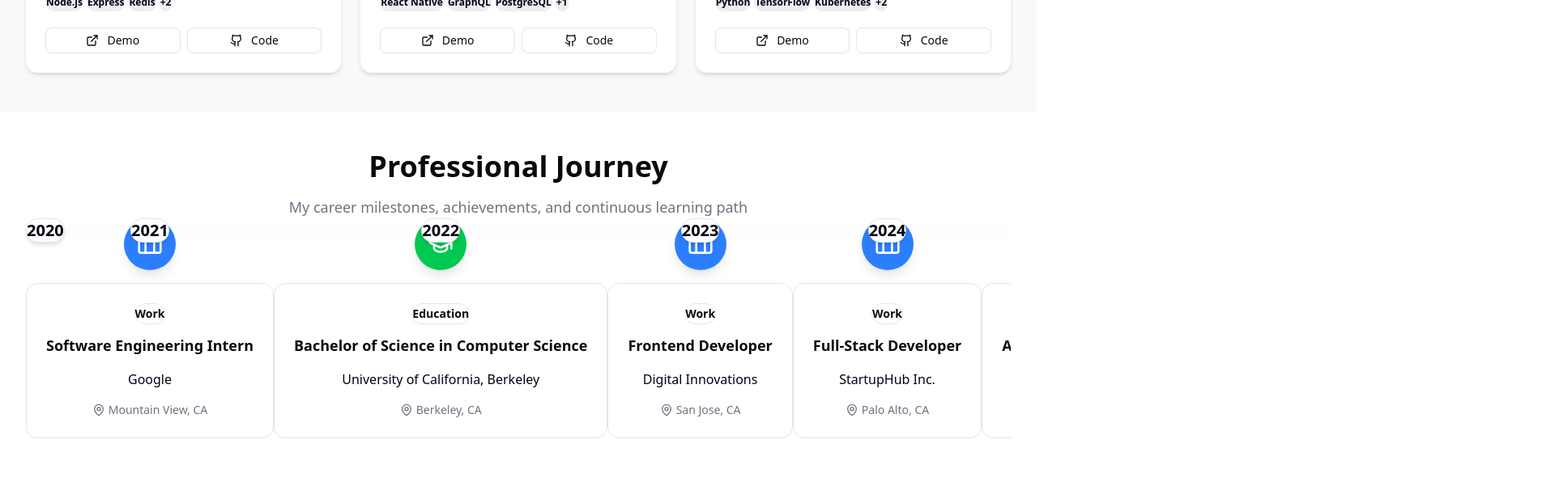
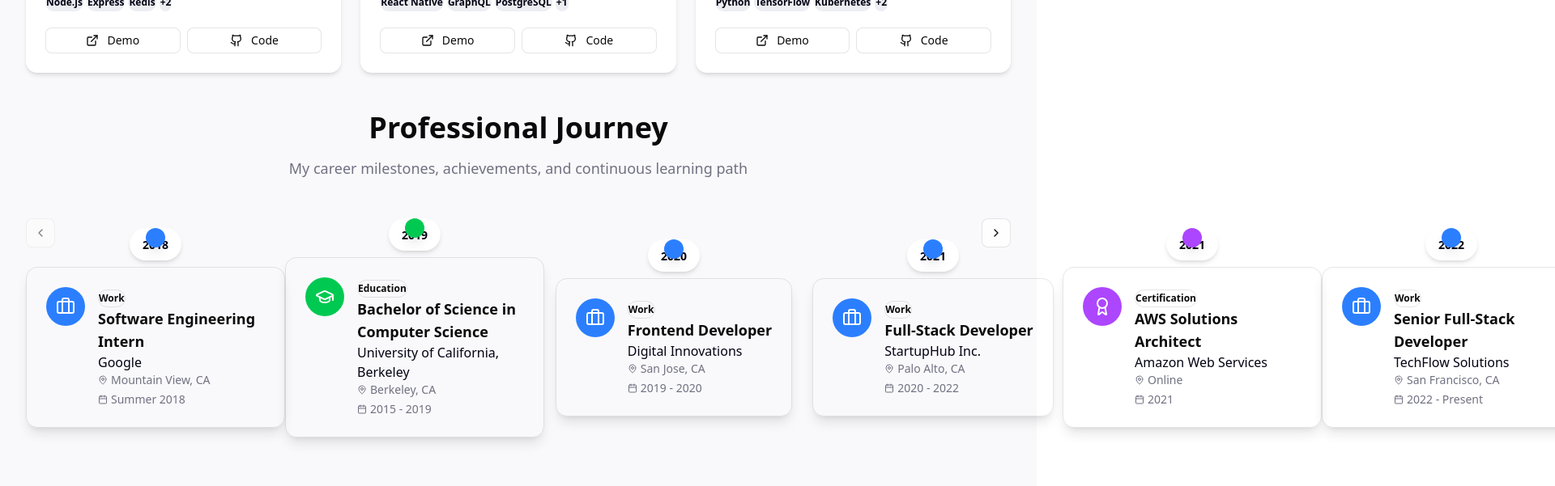
Before and after one commit to ramizik/my-website, a React (Vite) app: page / in a window 1280 px wide. Shown: the part 3380-3981 px from the top of the page at 81% size, 1920 px wide, since content can reach past the window. Built offline with nearby package versions, Linux system fonts and the light colour scheme.

Commit message:
Improve Timeline Section UI and Implementation

```diff
--- a/src/components/TimelineSection.tsx
+++ b/src/components/TimelineSection.tsx
@@ -1,19 +1,22 @@
 import React, { useRef, useState, useEffect } from "react";
 import { Card, CardContent } from "./ui/card";
 import { Badge } from "./ui/badge";
-import { Calendar, MapPin, Award, GraduationCap, Briefcase } from "lucide-react";
+import { Calendar, MapPin, Award, GraduationCap, Briefcase, ChevronLeft, ChevronRight } from "lucide-react";
+import { Button } from "./ui/button";
 import SimpleModal from "./SimpleModal";
 
 export default function TimelineSection() {
-  const containerRef = useRef<HTMLDivElement>(null);
+  const timelineRef = useRef<HTMLDivElement>(null);
   const [isDragging, setIsDragging] = useState(false);
   const [startX, setStartX] = useState(0);
   const [scrollLeft, setScrollLeft] = useState(0);
   const [selectedEntry, setSelectedEntry] = useState<any>(null);
+  const [canScrollLeft, setCanScrollLeft] = useState(false);
+  const [canScrollRight, setCanScrollRight] = useState(true);
 
   const timelineItems = [
     {
-      id: 6,
+      id: 1,
       type: "work",
       title: "Software Engineering Intern",
       company: "Google",
@@ -25,7 +28,7 @@ export default function TimelineSection() {
       icon: Briefcase
     },
     {
-      id: 5,
+      id: 2,
       type: "education",
       title: "Bachelor of Science in Computer Science",
       company: "University of California, Berkeley",
@@ -37,7 +40,7 @@ export default function TimelineSection() {
       icon: GraduationCap
     },
     {
-      id: 4,
+      id: 3,
       type: "work",
       title: "Frontend Developer",
       company: "Digital Innovations",
@@ -49,7 +52,7 @@ export default function TimelineSection() {
       icon: Briefcase
     },
     {
-      id: 2,
+      id: 4,
       type: "work",
       title: "Full-Stack Developer",
       company: "StartupHub Inc.",
@@ -61,7 +64,7 @@ export default function TimelineSection() {
       icon: Briefcase
     },
     {
-      id: 3,
+      id: 5,
       type: "certification",
       title: "AWS Solutions Architect",
       company: "Amazon Web Services",
@@ -73,7 +76,7 @@ export default function TimelineSection() {
       icon: Award
     },
     {
-      id: 1,
+      id: 6,
       type: "work",
       title: "Senior Full-Stack Developer",
       company: "TechFlow Solutions",
@@ -112,39 +115,60 @@ export default function TimelineSection() {
     }
   };
 
+  const checkScrollButtons = () => {
+    if (timelineRef.current) {
+      const { scrollLeft, scrollWidth, clientWidth } = timelineRef.current;
+      setCanScrollLeft(scrollLeft > 0);
+      setCanScrollRight(scrollLeft < scrollWidth - clientWidth - 10);
+    }
+  };
+
+  const scrollTimeline = (direction: 'left' | 'right') => {
+    if (timelineRef.current) {
+      const scrollAmount = 400;
+      const newScrollLeft = direction === 'left'
+        ? timelineRef.current.scrollLeft - scrollAmount
+        : timelineRef.current.scrollLeft + scrollAmount;
+
+      timelineRef.current.scrollTo({
+        left: newScrollLeft,
+        behavior: 'smooth'
+      });
+    }
+  };
+
   const handleMouseDown = (e: React.MouseEvent) => {
-    if (!containerRef.current) return;
+    if (!timelineRef.current) return;
     e.preventDefault();
     setIsDragging(true);
     setStartX(e.pageX);
-    setScrollLeft(containerRef.current.scrollLeft);
+    setScrollLeft(timelineRef.current.scrollLeft);
+  };
+
+  const handleMouseMove = (e: React.MouseEvent) => {
+    if (!isDragging || !timelineRef.current) return;
+    e.preventDefault();
+    const x = e.pageX;
+    const walk = (x - startX) * 1.5;
+    timelineRef.current.scrollLeft = scrollLeft - walk;
   };
 
   const handleMouseUp = () => {
     setIsDragging(false);
   };
 
-  const handleMouseMove = (e: React.MouseEvent) => {
-    if (!isDragging || !containerRef.current) return;
-    e.preventDefault();
-    const x = e.pageX;
-    const walk = (x - startX) * 1.2; // Reduced sensitivity for smoother control
-    containerRef.current.scrollLeft = scrollLeft - walk;
-  };
-
   const handleTouchStart = (e: React.TouchEvent) => {
-    if (!containerRef.current) return;
+    if (!timelineRef.current) return;
     setIsDragging(true);
     setStartX(e.touches[0].pageX);
-    setScrollLeft(containerRef.current.scrollLeft);
+    setScrollLeft(timelineRef.current.scrollLeft);
   };
 
   const handleTouchMove = (e: React.TouchEvent) => {
-    if (!isDragging || !containerRef.current) return;
-    e.preventDefault();
+    if (!isDragging || !timelineRef.current) return;
     const x = e.touches[0].pageX;
     const walk = (x - startX) * 2;
-    containerRef.current.scrollLeft = scrollLeft - walk;
+    timelineRef.current.scrollLeft = scrollLeft - walk;
   };
 
   const handleTouchEnd = () => {
@@ -165,121 +189,163 @@ export default function TimelineSection() {
     };
 
     const handleGlobalMouseMove = (e: MouseEvent) => {
-      if (!isDragging || !containerRef.current) return;
+      if (!isDragging || !timelineRef.current) return;
       e.preventDefault();
       const x = e.pageX;
-      const walk = (x - startX) * 1.2;
-      containerRef.current.scrollLeft = scrollLeft - walk;
+      const walk = (x - startX) * 1.5;
+      timelineRef.current.scrollLeft = scrollLeft - walk;
     };
 
     if (isDragging) {
       document.addEventListener('mouseup', handleGlobalMouseUp);
       document.addEventListener('mousemove', handleGlobalMouseMove);
-      document.addEventListener('mouseleave', handleGlobalMouseUp);
     }
 
     return () => {
       document.removeEventListener('mouseup', handleGlobalMouseUp);
       document.removeEventListener('mousemove', handleGlobalMouseMove);
-      document.removeEventListener('mouseleave', handleGlobalMouseUp);
     };
   }, [isDragging, startX, scrollLeft]);
 
+  useEffect(() => {
+    checkScrollButtons();
+    const timeline = timelineRef.current;
+    if (timeline) {
+      timeline.addEventListener('scroll', checkScrollButtons);
+      return () => timeline.removeEventListener('scroll', checkScrollButtons);
+    }
+  }, []);
+
   return (
-    <section id="timeline" className="py-12">
+    <section id="timeline" className="py-16 bg-muted/30">
       <div className="max-w-7xl mx-auto px-4 sm:px-6 lg:px-8">
-        <div className="text-center mb-8">
+        {/* Section Header */}
+        <div className="text-center mb-12">
           <h2 className="text-3xl md:text-4xl font-bold mb-4">Professional Journey</h2>
           <p className="text-lg text-muted-foreground max-w-2xl mx-auto">
             My career milestones, achievements, and continuous learning path
           </p>
         </div>
 
+        {/* Timeline Container */}
         <div className="relative">
-          {/* Horizontal Timeline Container */}
+          {/* Navigation Buttons */}
+          <Button
+            variant="outline"
+            size="icon"
+            className={`absolute left-0 top-1/2 -translate-y-1/2 z-10 bg-background/80 backdrop-blur-sm ${!canScrollLeft ? 'opacity-50 cursor-not-allowed' : ''}`}
+            onClick={() => scrollTimeline('left')}
+            disabled={!canScrollLeft}
+          >
+            <ChevronLeft className="h-4 w-4" />
+          </Button>
+
+          <Button
+            variant="outline"
+            size="icon"
+            className={`absolute right-0 top-1/2 -translate-y-1/2 z-10 bg-background/80 backdrop-blur-sm ${!canScrollRight ? 'opacity-50 cursor-not-allowed' : ''}`}
+            onClick={() => scrollTimeline('right')}
+            disabled={!canScrollRight}
+          >
+            <ChevronRight className="h-4 w-4" />
+          </Button>
+
+          {/* Scrollable Timeline */}
           <div
-            ref={containerRef}
-            className="overflow-x-auto scrollbar-hide select-none"
+            ref={timelineRef}
+            className="timeline-container overflow-x-auto scrollbar-hide px-12"
             onMouseDown={handleMouseDown}
+            onMouseMove={handleMouseMove}
+            onMouseUp={handleMouseUp}
             onTouchStart={handleTouchStart}
             onTouchMove={handleTouchMove}
             onTouchEnd={handleTouchEnd}
+            style={{ cursor: isDragging ? 'grabbing' : 'grab' }}
           >
-            <div className="relative flex items-end space-x-[600px] pb-8 min-w-max px-20 pt-32">
-              {/* First year positioned before the first entry */}
-              <div className="absolute left-[40px] top-12 text-center z-30">
-                <div className="bg-background px-5 py-3 rounded-full border shadow-md">
-                  <span className="text-xl font-bold text-primary">2020</span>
-                </div>
-              </div>
+            <div className="timeline-track relative flex items-center min-w-max pb-8">
+              {/* Timeline Line */}
+              <div className="absolute top-1/2 left-0 right-0 h-1 bg-gradient-to-r from-blue-500 via-purple-500 to-green-500 rounded-full shadow-sm"></div>
 
-              {/* Horizontal timeline line - Much more visible */}
-              <div className="absolute bottom-[2.75rem] left-0 right-0 h-2 bg-gradient-to-r from-blue-500 via-purple-500 to-indigo-500 rounded-full shadow-lg"></div>
-              <div className="absolute bottom-[2.6rem] left-0 right-0 h-4 bg-gradient-to-r from-blue-400/40 via-purple-400/40 to-indigo-400/40 rounded-full blur-sm"></div>
-
+              {/* Timeline Items */}
               {timelineItems.map((item, index) => (
-                <div key={item.id} className="relative flex flex-col items-center min-w-[280px] max-w-[280px] flex-shrink-0">
-                  {/* Year positioned in the CENTER of the 600px gap after each entry */}
-                  {index < timelineItems.length - 1 && (
-                    <div className="absolute left-[580px] top-[-200px] text-center z-30">
-                      <div className="bg-background px-5 py-3 rounded-full border shadow-md">
-                        <span className="text-xl font-bold text-primary">{2021 + index}</span>
-                      </div>
-                    </div>
-                  )}
-
-                  {/* Clickable Logo */}
-                  <div
-                    className={`w-16 h-16 rounded-full ${getTypeColor(item.type)} flex items-center justify-center mb-4 cursor-pointer hover:scale-110 hover:animate-pulse transition-all duration-300 shadow-lg hover:shadow-xl group`}
-                    onClick={() => openModal(item)}
-                  >
-                    <item.icon className="h-8 w-8 text-white transition-transform duration-300 group-hover:scale-110" />
+                <div key={item.id} className="timeline-item relative flex flex-col items-center mx-8 first:ml-0 last:mr-0">
+                  {/* Year Badge */}
+                  <div className="absolute -top-16 bg-background border-2 border-primary/20 rounded-full px-4 py-2 shadow-md">
+                    <span className="text-sm font-bold text-primary">{item.year}</span>
                   </div>
 
-                  {/* Compact Timeline card - Clickable */}
+                  {/* Timeline Dot */}
+                  <div className={`timeline-dot w-6 h-6 rounded-full ${getTypeColor(item.type)} border-4 border-background shadow-lg z-10 mb-6 cursor-pointer hover:scale-125 transition-transform duration-300`}
+                       onClick={() => openModal(item)}>
+                  </div>
+
+                  {/* Timeline Card */}
                   <Card
-                    className="w-full border border-border/20 bg-card/95 backdrop-blur-sm shadow-xl hover:shadow-2xl transition-all duration-300 hover:-translate-y-3 mb-12 cursor-pointer"
+                    className="timeline-card w-80 bg-background/95 backdrop-blur-sm border shadow-lg hover:shadow-xl transition-all duration-300 hover:-translate-y-2 cursor-pointer"
                     onClick={() => openModal(item)}
                   >
                     <CardContent className="p-6">
-                      <div className="text-center space-y-4">
-                        <Badge variant="outline" className="text-sm mb-3">
-                          {getTypeLabel(item.type)}
-                        </Badge>
+                      <div className="flex items-start space-x-4">
+                        <div className={`w-12 h-12 rounded-full ${getTypeColor(item.type)} flex items-center justify-center flex-shrink-0`}>
+                          <item.icon className="h-6 w-6 text-white" />
+                        </div>
 
-                        <h3 className="font-semibold text-lg leading-tight">{item.title}</h3>
-                        <p className="text-primary font-medium text-base">{item.company}</p>
+                        <div className="flex-1 min-w-0">
+                          <Badge variant="outline" className="mb-2 text-xs">
+                            {getTypeLabel(item.type)}
+                          </Badge>
 
-                        <div className="flex items-center justify-center text-sm text-muted-foreground">
-                          <MapPin className="mr-1 h-4 w-4" />
-                          {item.location}
+                          <h3 className="font-semibold text-lg mb-1 line-clamp-2">{item.title}</h3>
+                          <p className="text-primary font-medium mb-2">{item.company}</p>
+
+                          <div className="space-y-1 text-sm text-muted-foreground">
+                            <div className="flex items-center">
+                              <MapPin className="mr-1 h-3 w-3 flex-shrink-0" />
+                              <span className="truncate">{item.location}</span>
+                            </div>
+                            <div className="flex items-center">
+                              <Calendar className="mr-1 h-3 w-3 flex-shrink-0" />
+                              <span>{item.period}</span>
+                            </div>
+                          </div>
                         </div>
                       </div>
                     </CardContent>
                   </Card>
+                </div>
+              ))}
+            </div>
+          </div>
 
-                  {/* Timeline dot */}
-                  <div className="w-3 h-3 rounded-full bg-black border-2 border-background shadow-lg z-20 absolute bottom-[2.75rem]"></div>
-                </div>
+          {/* Scroll Indicator */}
+          <div className="flex justify-center mt-6">
+            <div className="flex space-x-2">
+              {timelineItems.map((_, index) => (
+                <div key={index} className="w-2 h-2 rounded-full bg-muted"></div>
               ))}
             </div>
           </div>
         </div>
       </div>
 
+      {/* Custom Styles */}
       <style jsx>{`
         .scrollbar-hide {
           -ms-overflow-style: none;
           scrollbar-width: none;
-          overflow-x: scroll;
-          overflow-y: hidden;
         }
         .scrollbar-hide::-webkit-scrollbar {
           display: none;
         }
-        .line-clamp-3 {
+        .timeline-container {
+          scroll-behavior: smooth;
+        }
+        .timeline-item {
+          min-width: 320px;
+        }
+        .line-clamp-2 {
           display: -webkit-box;
-          -webkit-line-clamp: 3;
+          -webkit-line-clamp: 2;
           -webkit-box-orient: vertical;
           overflow: hidden;
         }
```
